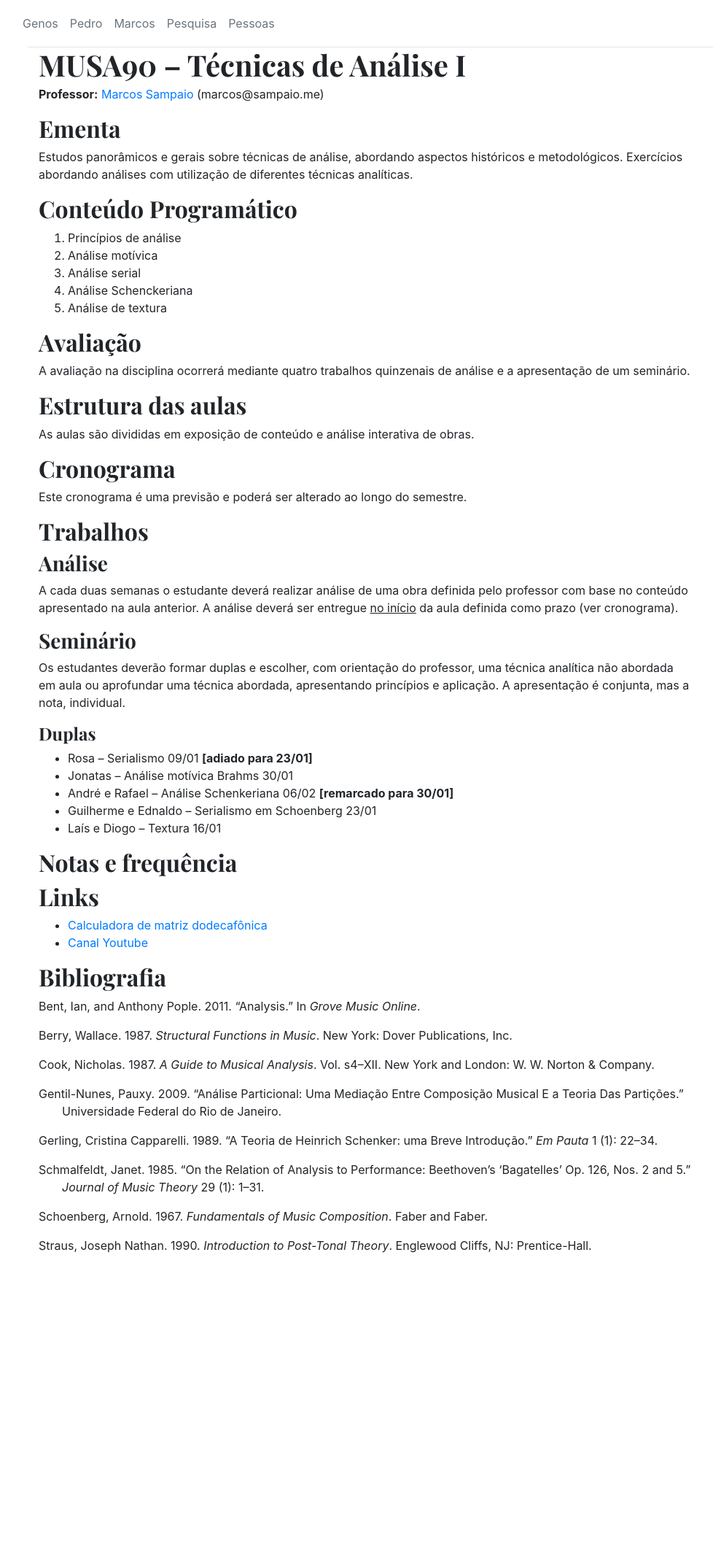
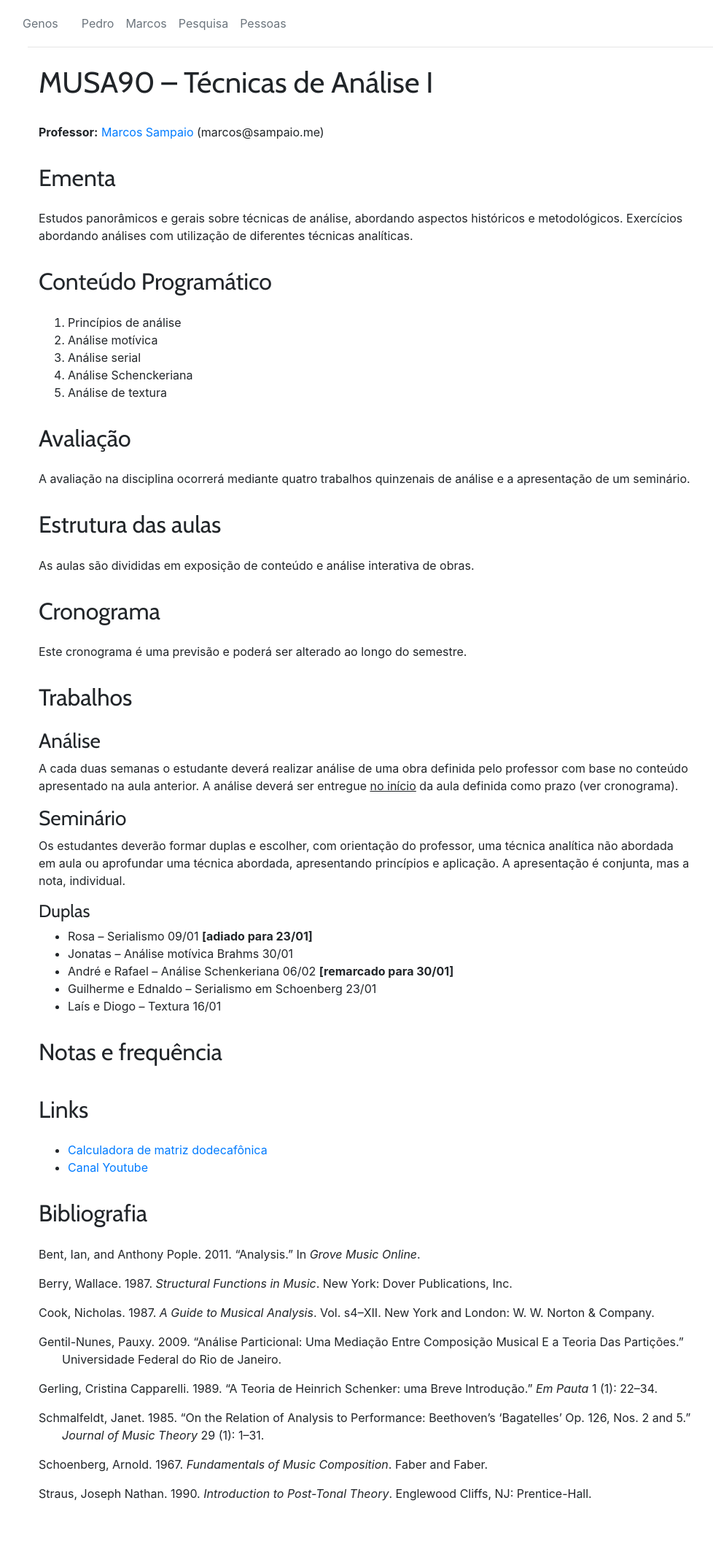
Before and after one commit to kroger/genosmus, a Jekyll site: the page built from _marcos/musa90.md, in a window 1280 px wide. Shown: the whole page at 73% size, without its empty margins (47-1025 px from the left). Built offline with Jekyll 4.4.1, drawn with Linux system fonts in a browser that asks for light colours; before the commit the page ends 1783 px from its top, so only the background shows below that.

Commit message:
Melhor layout

```diff
--- a/_layouts/default.html
+++ b/_layouts/default.html
@@ -20,7 +20,7 @@
     <meta name="keywords" content="{{ keywords }}">
     {% endif %}
 
-    <link href="https://fonts.googleapis.com/css?family=Playfair+Display:700,900" rel="stylesheet">
+    <link href="https://fonts.googleapis.com/css?family=Cabin" rel="stylesheet">
     <link rel="stylesheet" href="{{ "/assets/bootstrap/css/bootstrap.min.css" | relative_url }}">
     <link rel="stylesheet" href="{{ "/assets/genos.css" | relative_url }}">
     <link rel="canonical" href="{{ canonical }}">
@@ -35,7 +35,8 @@
     <header class="blog-header py-3">
         <div class="row flex-nowrap justify-content-between align-items-right">
             <nav class="nav d-flex">
-                <a class="p-2 text-muted" href="{{ "/" | relative_url }}">{{ site.title | escape }}</a>
+                <a class="p-2 text-muted" href="/">{{ site.title | escape }}</a>
+                <a class="p-2 text-muted" href=""></a>
 
                 {% for link in site.data.navigation.main %}
                 {% if link.url contains "http" %}
--- a/assets/genos.css
+++ b/assets/genos.css
@@ -1,26 +1,16 @@
-/* stylelint-disable selector-list-comma-newline-after */
-
 .blog-header {
   line-height: 1;
   border-bottom: 1px solid #e5e5e5;
 }
 
-.blog-header-logo {
-  font-family: "Playfair Display", Georgia, "Times New Roman", serif;
-  font-size: 2.25rem;
-}
-
-.blog-header-logo:hover {
-  text-decoration: none;
-}
-
 h1, h2, h3, h4, h5, h6 {
-  font-family: "Playfair Display", Georgia, "Times New Roman", serif;
+  font-family: 'Cabin', sans-serif;
 }
 
 .display-4 {
   font-size: 2.5rem;
 }
+
 @media (min-width: 768px) {
   .display-4 {
     font-size: 3rem;
@@ -53,11 +43,6 @@ h1, h2, h3, h4, h5, h6 {
   font-size: .875rem;
 }
 
-.card-img-right {
-  height: 100%;
-  border-radius: 0 3px 3px 0;
-}
-
 .flex-auto {
   -ms-flex: 0 0 auto;
   flex: 0 0 auto;
@@ -81,6 +66,7 @@ h1, h2, h3, h4, h5, h6 {
   font-size: 2rem;
   font-weight: 400;
 }
+
 .blog-description {
   font-size: 1.1rem;
   color: #999;
@@ -92,39 +78,20 @@ h1, h2, h3, h4, h5, h6 {
   }
 }
 
-/* Pagination */
-.blog-pagination {
-  margin-bottom: 4rem;
-}
-.blog-pagination > .btn {
-  border-radius: 2rem;
-}
-
 /*
  * Blog posts
  */
 .blog-post {
   margin-bottom: 4rem;
 }
+
 .blog-post-title {
-  margin-bottom: .25rem;
+  padding-top: 1.5rem;
+  padding-bottom: 1.5rem;
   font-size: 2.5rem;
 }
-.blog-post-meta {
-  margin-bottom: 1.25rem;
-  color: #999;
+
+h2 {
+  padding-top: 1rem;
+  padding-bottom: 1rem;
 }
-
-/*
- * Footer
- */
-.blog-footer {
-  padding: 2.5rem 0;
-  color: #999;
-  text-align: center;
-  background-color: #f9f9f9;
-  border-top: .05rem solid #e5e5e5;
-}
-.blog-footer p:last-child {
-  margin-bottom: 0;
-}
```
